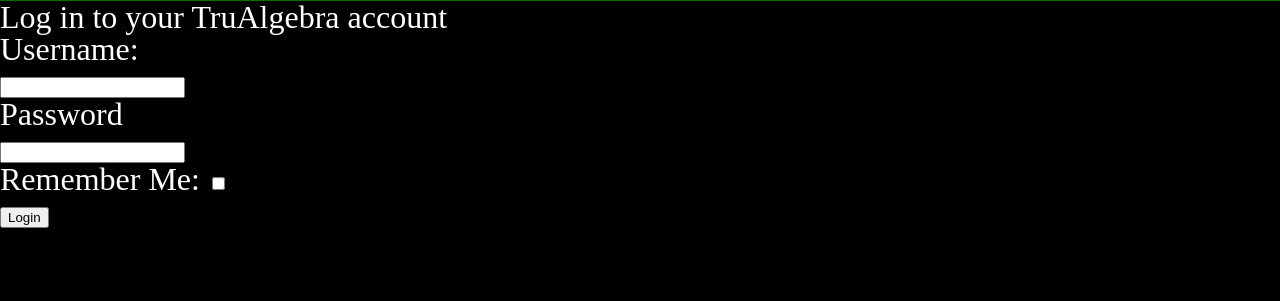
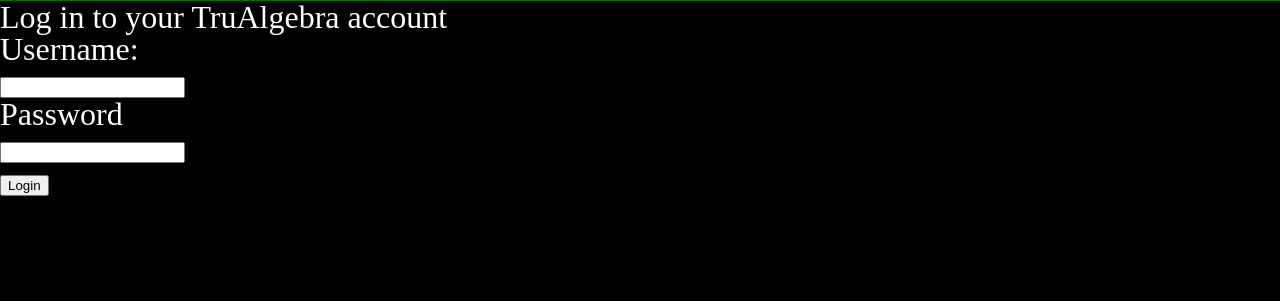
Before and after one commit to carston-work/tru-algebra-py, a Flask app: page /login in a window 1280 px wide. Shown: the part 95-396 px from the top of the page. Run offline with Flask 2, Linux system fonts and the light colour scheme; parts of the project's set-up code (start-up, migrations or seed data) failed here and were passed over; some libraries are stand-ins or nearby versions.

Commit message:
Removed functionless HTML elements

```diff
--- a/app/assignments/templates/search_assignments.html
+++ b/app/assignments/templates/search_assignments.html
@@ -5,7 +5,7 @@
 {% block title %}Add Assignment{% endblock %}
 
 {% block content %}
-    <div>
+    <!-- <div>
         <h3>Add assignment for {{ my_class.class_name }}</h3>
         <form method="GET">
             {{ form1.csrf_token }}
@@ -15,7 +15,7 @@
             {{ form1.upper_bound.label }}
             {{ form1.upper_bound }}
         </form>
-    </div>
+    </div> -->
     <div>
         <ul class="eq_list">
         {% for equation in equations %}
--- a/app/auth/templates/login.html
+++ b/app/auth/templates/login.html
@@ -26,7 +26,7 @@
             </ul>
         {% endif %}
         <br>
-        {{ form.remember_me.label }}{{ form.remember_me }}
+        <!-- {{ form.remember_me.label }}{{ form.remember_me }}
         {% if form.remember_me.errors %}
             <ul class="errors">
                 {% for error in form.remember_me.errors %}
@@ -34,7 +34,7 @@
                 {% endfor %}
             </ul>
         {% endif %}
-        <br>
+        <br> -->
         {{ form.submit }}
     </form>
 
```
